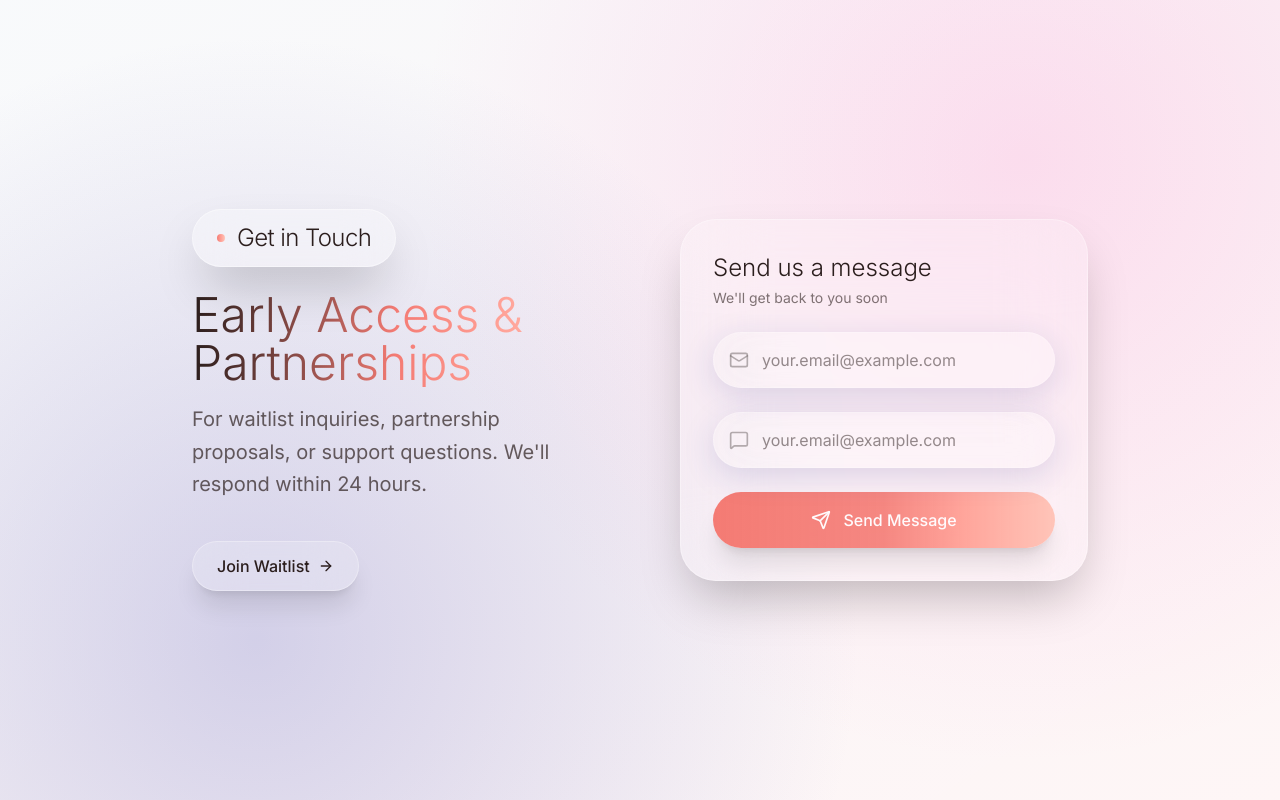
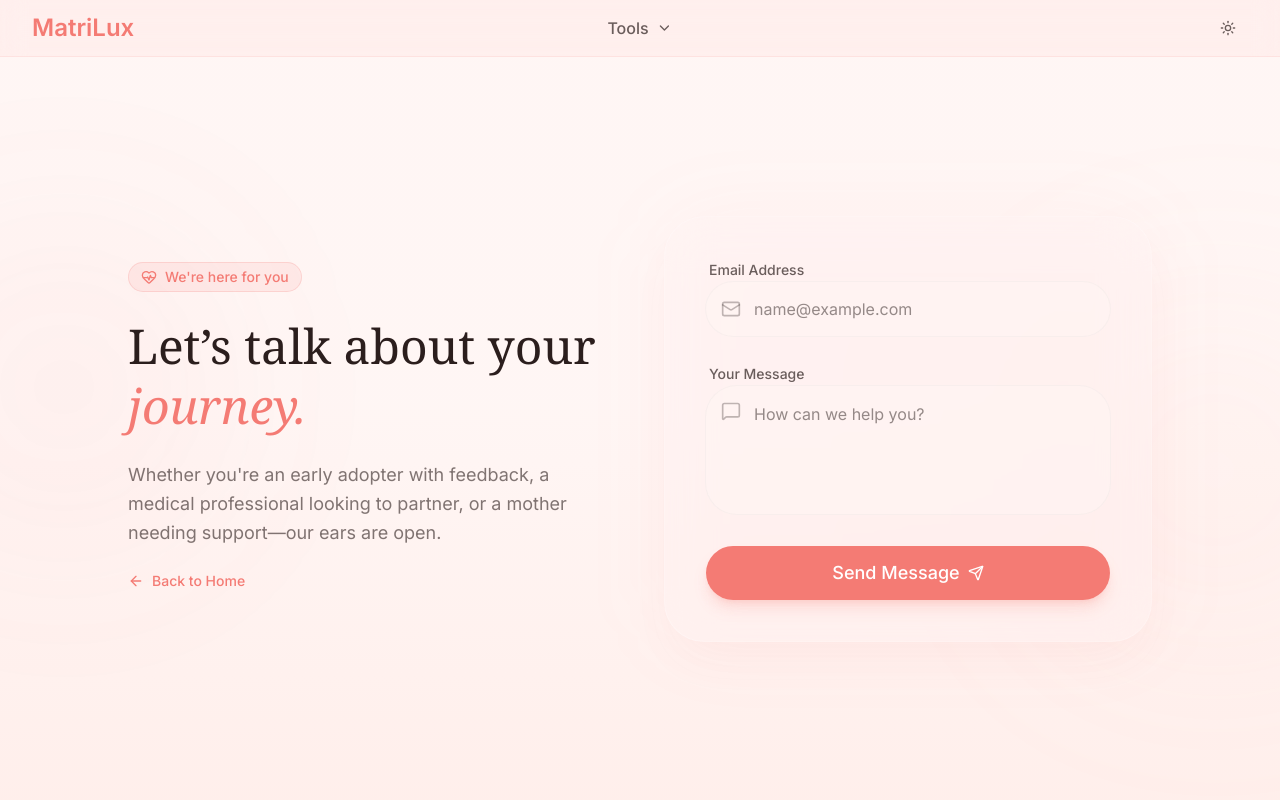
Before and after one commit to ramaneffect42/Matri-web, a Next.js app: page /contact in a window 1280 px wide. Built offline with nearby package versions, Linux system fonts and the light colour scheme.

Commit message:
Added contact file properly... again...

```diff
--- a/app/contact/page.tsx
+++ b/app/contact/page.tsx
@@ -1,200 +1,162 @@
-// app/contact/page.tsx
 "use client"
 
 import { useState } from "react"
+import Link from "next/link"
 import { motion, AnimatePresence } from "framer-motion"
-import { Mail, MessageSquare, Send, ArrowRight } from "lucide-react"
-import Link from "next/link"
+import { Mail, MessageSquare, Send, ArrowLeft, HeartPulse, CheckCircle2 } from "lucide-react"
+import { Button } from "@/components/ui/button"
+import { DashboardNav } from "@/components/dashboard-nav"
 
 export default function ContactPage() {
-  const [formData, setFormData] = useState({ email: "", message: "" })
-  const [isSuccess, setIsSuccess] = useState(false)
-  const [isLoading, setIsLoading] = useState(false)
+  const [isSubmitted, setIsSubmitted] = useState(false)
+  const [loading, setLoading] = useState(false)
 
   const handleSubmit = async (e: React.FormEvent) => {
     e.preventDefault()
-    setIsLoading(true)
+    setLoading(true)
 
-    // Simulate API call
-    await new Promise(resolve => setTimeout(resolve, 1500))
-
-    console.log("Contact form submitted:", formData)
-    setIsSuccess(true)
-    setIsLoading(false)
+    // Simulate API Delay
+    setTimeout(() => {
+      setLoading(false)
+      setIsSubmitted(true)
+    }, 1500)
   }
 
-  const InputField = ({ icon: Icon, label, value, onChange, disabled }: {
-    icon: any
-    label: string
-    value: string
-    onChange: (e: React.ChangeEvent<HTMLInputElement | HTMLTextAreaElement>) => void
-    disabled?: boolean
-  }) => (
+  return (
+    <div className="min-h-screen bg-gradient-to-b from-background via-background to-secondary/15 flex flex-col">
+      <DashboardNav />
+
+      <main className="flex-1 flex items-center justify-center p-4 md:p-8 relative overflow-hidden">
+        {/* Animated Background Blobs for "Liquid" feel */}
+        <div className="absolute top-1/4 -left-20 w-72 h-72 bg-primary/10 rounded-full blur-[120px] animate-pulse" />
+        <div className="absolute bottom-1/4 -right-20 w-72 h-72 bg-secondary/20 rounded-full blur-[120px] animate-pulse delay-700" />
+
+        <div className="max-w-5xl w-full grid lg:grid-cols-2 gap-12 items-center relative z-10">
+
+          {/* Left Side: Context Text */}
+          <div className="text-center lg:text-left space-y-6">
             <motion.div
+              initial={{ opacity: 0, x: -20 }}
+              animate={{ opacity: 1, x: 0 }}
+              className="inline-flex items-center gap-2 px-3 py-1 rounded-full bg-primary/10 border border-primary/20 text-primary text-sm font-medium"
+            >
+              <HeartPulse className="w-4 h-4" />
+              <span>We're here for you</span>
+            </motion.div>
+
+            <motion.h1
               initial={{ opacity: 0, y: 20 }}
               animate={{ opacity: 1, y: 0 }}
-      transition={{ duration: 0.5 }}
-      className="relative group"
+              transition={{ delay: 0.1 }}
+              className="text-4xl md:text-5xl font-serif text-foreground leading-tight"
             >
-      <Icon className="absolute left-4 top-1/2 -translate-y-1/2 h-5 w-5 text-foreground/50 group-focus-within:text-primary transition-colors" />
-      {label === "Message" ? (
-        <textarea
-          rows={5}
-          placeholder="Tell us about your inquiry..."
-          value={value}
-          onChange={onChange}
-          disabled={disabled}
-          className="w-full h-32 pt-3 pb-6 pl-12 pr-4 bg-white/20 backdrop-blur-xl border border-white/20 hover:border-white/30 focus:border-primary/50 focus:ring-2 focus:ring-primary/20 rounded-2xl text-foreground placeholder-foreground/50 transition-all duration-300 resize-none focus:outline-none focus:backdrop-blur-2xl shadow-[0_8px_32px_rgba(31,38,135,0.15)] hover:shadow-[0_12px_40px_rgba(31,38,135,0.2)]"
-        />
-      ) : (
-        <input
-          type="email"
-          placeholder="your.email@example.com"
-          value={value}
-          onChange={onChange}
-          disabled={disabled}
-          className="w-full h-14 pl-12 pr-4 bg-white/20 backdrop-blur-xl border border-white/20 hover:border-white/30 focus:border-primary/50 focus:ring-2 focus:ring-primary/20 rounded-2xl text-foreground placeholder-foreground/50 transition-all duration-300 focus:outline-none focus:backdrop-blur-2xl shadow-[0_8px_32px_rgba(31,38,135,0.15)] hover:shadow-[0_12px_40px_rgba(31,38,135,0.2)]"
-          required
-        />
-      )}
+              Let’s talk about your <span className="text-primary italic">journey.</span>
+            </motion.h1>
+
+            <motion.p
+              initial={{ opacity: 0, y: 20 }}
+              animate={{ opacity: 1, y: 0 }}
+              transition={{ delay: 0.2 }}
+              className="text-lg text-foreground/60 max-w-md mx-auto lg:mx-0 leading-relaxed"
+            >
+              Whether you're an early adopter with feedback, a medical professional looking to partner, or a mother needing support—our ears are open.
+            </motion.p>
+
+            <motion.div
+              initial={{ opacity: 0 }}
+              animate={{ opacity: 1 }}
+              transition={{ delay: 0.3 }}
+            >
+              <Link href="/" className="inline-flex items-center gap-2 text-sm font-medium text-primary hover:underline">
+                <ArrowLeft className="w-4 h-4" /> Back to Home
+              </Link>
             </motion.div>
-  )
+          </div>
 
-  return (
-    <main className="min-h-screen flex items-center justify-center p-4 md:p-8 lg:p-12 overflow-hidden bg-gradient-to-br from-slate-50 via-blue-50/30 to-purple-50/20">
-      <div className="absolute inset-0 bg-[radial-gradient(circle_at_20%_80%,rgba(120,119,198,0.3),transparent_50%)]" />
-      <div className="absolute inset-0 bg-[radial-gradient(circle_at_80%_20%,rgba(255,119,198,0.2),transparent_50%)]" />
-
+          {/* Right Side: The Glass Form */}
           <motion.div
             initial={{ opacity: 0, scale: 0.95 }}
             animate={{ opacity: 1, scale: 1 }}
-        transition={{ duration: 0.8, ease: "easeOut" }}
-        className="w-full max-w-4xl mx-auto grid grid-cols-1 lg:grid-cols-2 gap-12 lg:gap-20 items-center relative z-10"
+            className="relative"
           >
-        {/* Left Text Block */}
-        <motion.div
-          initial={{ opacity: 0, x: -50 }}
-          animate={{ opacity: 1, x: 0 }}
-          transition={{ duration: 0.6, delay: 0.2 }}
-          className="space-y-6 text-center lg:text-left"
+            <div className="absolute inset-0 bg-primary/5 blur-2xl rounded-[3rem] -z-10" />
+
+            <div className="bg-background/40 backdrop-blur-xl border border-white/20 dark:border-primary/10 rounded-[2.5rem] p-8 md:p-10 shadow-2xl shadow-primary/5">
+              <AnimatePresence mode="wait">
+                {!isSubmitted ? (
+                  <motion.form
+                    key="contact-form"
+                    initial={{ opacity: 1 }}
+                    exit={{ opacity: 0, y: -20 }}
+                    onSubmit={handleSubmit}
+                    className="space-y-6"
                   >
-          <div className="inline-flex items-center gap-3 px-6 py-3 bg-white/30 backdrop-blur-xl border border-white/40 rounded-2xl shadow-2xl">
-            <div className="w-2 h-2 bg-gradient-to-r from-primary to-secondary rounded-full shadow-lg" />
-            <h1 className="text-2xl font-light tracking-tight text-foreground">
-              Get in Touch
-            </h1>
+                    <div className="space-y-2">
+                      <label className="text-sm font-medium ml-1 text-foreground/70">Email Address</label>
+                      <div className="relative group">
+                        <Mail className="absolute left-4 top-1/2 -translate-y-1/2 w-5 h-5 text-foreground/30 group-focus-within:text-primary transition-colors" />
+                        <input
+                          required
+                          type="email"
+                          placeholder="name@example.com"
+                          className="w-full h-14 pl-12 pr-4 rounded-2xl border border-border/50 bg-background/50 focus:bg-background focus:ring-2 focus:ring-primary/20 focus:border-primary/30 outline-none transition-all"
+                        />
+                      </div>
                     </div>
 
-          <div className="space-y-4">
-            <h2 className="text-4xl lg:text-5xl font-light bg-gradient-to-r from-foreground via-primary to-secondary bg-clip-text text-transparent">
-              Early Access & Partnerships
-            </h2>
-            <p className="text-xl text-foreground/70 leading-relaxed max-w-md">
-              For waitlist inquiries, partnership proposals, or support questions.
-              We'll respond within 24 hours.
-            </p>
+                    <div className="space-y-2">
+                      <label className="text-sm font-medium ml-1 text-foreground/70">Your Message</label>
+                      <div className="relative group">
+                        <MessageSquare className="absolute left-4 top-4 w-5 h-5 text-foreground/30 group-focus-within:text-primary transition-colors" />
+                        <textarea
+                          required
+                          placeholder="How can we help you?"
+                          rows={4}
+                          className="w-full pl-12 pr-4 py-4 rounded-2xl border border-border/50 bg-background/50 focus:bg-background focus:ring-2 focus:ring-primary/20 focus:border-primary/30 outline-none transition-all resize-none"
+                        />
+                      </div>
                     </div>
 
-          <div className="pt-4">
-            <Link
-              href="/waitlist"
-              className="inline-flex items-center gap-2 px-6 py-3 bg-white/20 backdrop-blur-xl hover:bg-white/30 border border-white/30 hover:border-white/40 rounded-2xl text-foreground hover:text-primary font-medium shadow-xl hover:shadow-2xl transition-all duration-300 group"
+                    <Button
+                      disabled={loading}
+                      type="submit"
+                      className="w-full h-14 rounded-2xl bg-primary text-white hover:bg-primary/90 shadow-lg shadow-primary/20 text-lg font-medium transition-all active:scale-[0.98]"
                     >
-              Join Waitlist
-              <ArrowRight className="h-4 w-4 group-hover:translate-x-1 transition-transform" />
-            </Link>
-          </div>
-        </motion.div>
-
-        {/* Right Form Container */}
-        <motion.div
-          initial={{ opacity: 0, x: 50 }}
-          animate={{ opacity: 1, x: 0 }}
-          transition={{ duration: 0.6, delay: 0.4 }}
-          className="w-full max-w-md mx-auto"
-        >
-          <AnimatePresence mode="wait">
-            {!isSuccess ? (
-              <motion.form
-                key="form"
-                initial={{ opacity: 0, scale: 0.95 }}
-                animate={{ opacity: 1, scale: 1 }}
-                exit={{ opacity: 0, scale: 0.95 }}
-                onSubmit={handleSubmit}
-                className="bg-white/20 backdrop-blur-2xl border border-white/30 shadow-2xl rounded-3xl p-8 space-y-6 hover:shadow-3xl hover:shadow-primary/20 transition-all duration-500"
-              >
-                <div className="space-y-1">
-                  <h3 className="text-2xl font-light text-foreground">Send us a message</h3>
-                  <p className="text-sm text-foreground/60">We'll get back to you soon</p>
-                </div>
-
-                <InputField
-                  icon={Mail}
-                  label="Email Address"
-                  value={formData.email}
-                  onChange={(e) => setFormData({ ...formData, email: e.target.value })}
-                  disabled={isLoading}
-                />
-
-                <InputField
-                  icon={MessageSquare}
-                  label="Your Message"
-                  value={formData.message}
-                  onChange={(e) => setFormData({ ...formData, message: e.target.value })}
-                  disabled={isLoading}
-                />
-
-                <motion.button
-                  type="submit"
-                  disabled={isLoading}
-                  whileHover={{ scale: 1.02 }}
-                  whileTap={{ scale: 0.98 }}
-                  className="group w-full h-14 flex items-center justify-center gap-3 bg-gradient-to-r from-primary via-primary/90 to-secondary rounded-2xl text-primary-foreground font-medium shadow-xl hover:shadow-2xl hover:shadow-primary/30 focus:outline-none focus:ring-4 focus:ring-primary/20 transition-all duration-300 disabled:opacity-50 disabled:cursor-not-allowed disabled:shadow-none"
-                >
-                  {isLoading ? (
-                    <div className="w-5 h-5 border-2 border-white/30 border-t-white rounded-full animate-spin" />
-                  ) : (
-                    <Send className="h-5 w-5 group-hover:translate-x-1 transition-transform" />
+                      {loading ? "Sending..." : (
+                        <span className="flex items-center gap-2">
+                          Send Message <Send className="w-5 h-5" />
+                        </span>
                       )}
-                  {isLoading ? "Sending..." : "Send Message"}
-                </motion.button>
+                    </Button>
                   </motion.form>
                 ) : (
                   <motion.div
-                key="success"
-                initial={{ opacity: 0, scale: 0.95, rotateX: -10 }}
-                animate={{ opacity: 1, scale: 1, rotateX: 0 }}
-                className="bg-white/30 backdrop-blur-2xl border border-white/40 shadow-2xl rounded-3xl p-12 text-center space-y-6 flex flex-col items-center justify-center h-[380px]"
+                    key="success-message"
+                    initial={{ opacity: 0, scale: 0.9 }}
+                    animate={{ opacity: 1, scale: 1 }}
+                    className="py-12 flex flex-col items-center text-center space-y-4"
                   >
-                <motion.div
-                  animate={{ scale: [1, 1.1, 1] }}
-                  transition={{ duration: 0.6, repeat: Infinity }}
-                  className="w-20 h-20 bg-gradient-to-r from-emerald-400 to-emerald-500 rounded-2xl flex items-center justify-center shadow-2xl"
+                    <div className="w-20 h-20 bg-primary/10 rounded-full flex items-center justify-center mb-2">
+                      <CheckCircle2 className="w-10 h-10 text-primary" />
+                    </div>
+                    <h2 className="text-2xl font-serif text-foreground">Message Received!</h2>
+                    <p className="text-foreground/60 max-w-[280px]">
+                      Thank you for reaching out. A member of the MatriLux team will be in touch shortly.
+                    </p>
+                    <Button
+                      variant="ghost"
+                      onClick={() => setIsSubmitted(false)}
+                      className="text-primary hover:bg-primary/5 mt-4"
                     >
-                  <Send className="h-10 w-10 text-white shadow-lg" />
-                </motion.div>
-                <div className="space-y-3">
-                  <h3 className="text-3xl font-light text-foreground">Message Sent!</h3>
-                  <p className="text-lg text-foreground/70">
-                    Thanks for reaching out. We'll respond within 24 hours.
-                  </p>
-                </div>
-                <motion.button
-                  onClick={() => {
-                    setIsSuccess(false)
-                    setFormData({ email: "", message: "" })
-                  }}
-                  whileHover={{ scale: 1.05 }}
-                  whileTap={{ scale: 0.95 }}
-                  className="px-8 py-3 bg-white/50 backdrop-blur-xl hover:bg-white/70 border border-white/40 hover:border-white/60 rounded-2xl text-foreground font-medium shadow-xl hover:shadow-2xl transition-all duration-300"
-                >
-                  Send Another
-                </motion.button>
+                      Send another message
+                    </Button>
                   </motion.div>
                 )}
               </AnimatePresence>
+            </div>
           </motion.div>
-      </motion.div>
+        </div>
       </main>
+    </div>
   )
 }
--- a/app/page.tsx
+++ b/app/page.tsx
@@ -329,7 +329,7 @@ export default function Home() {
               <ul className="space-y-3 text-sm text-foreground/60">
                 <li><Link href="/privacy-policy" className="hover:text-primary transition-colors">Privacy Policy</Link></li>
                 <li><Link href="/terms-and-conditions" className="hover:text-primary transition-colors">Terms of Service</Link></li>
-                <li><Link href="#" className="hover:text-primary transition-colors">Legal Compliance</Link></li>
+                <li><Link href="/legal-compliance" className="hover:text-primary transition-colors">Legal Compliance</Link></li>
               </ul>
             </div>
           </div>
```
Lines whose indentation alone changed are shown as unchanged.
